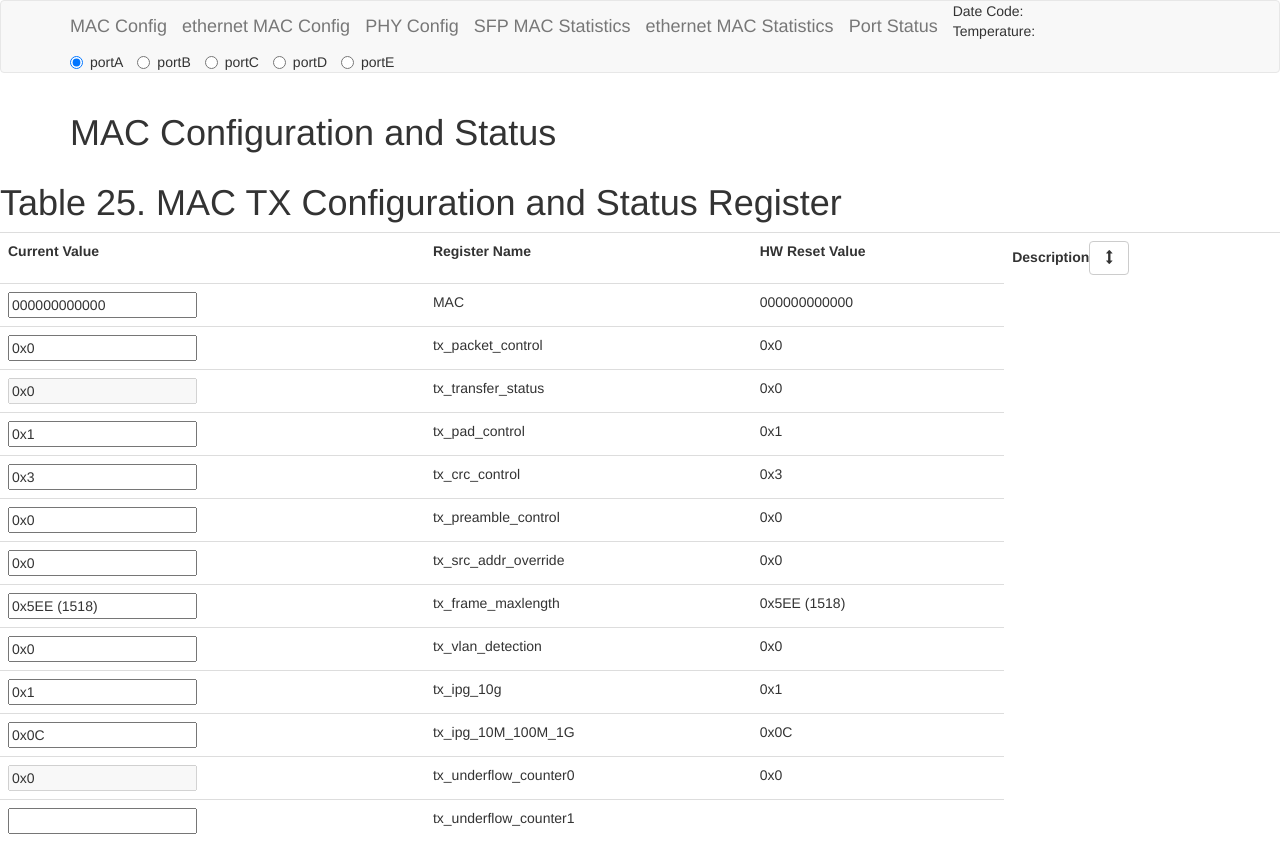
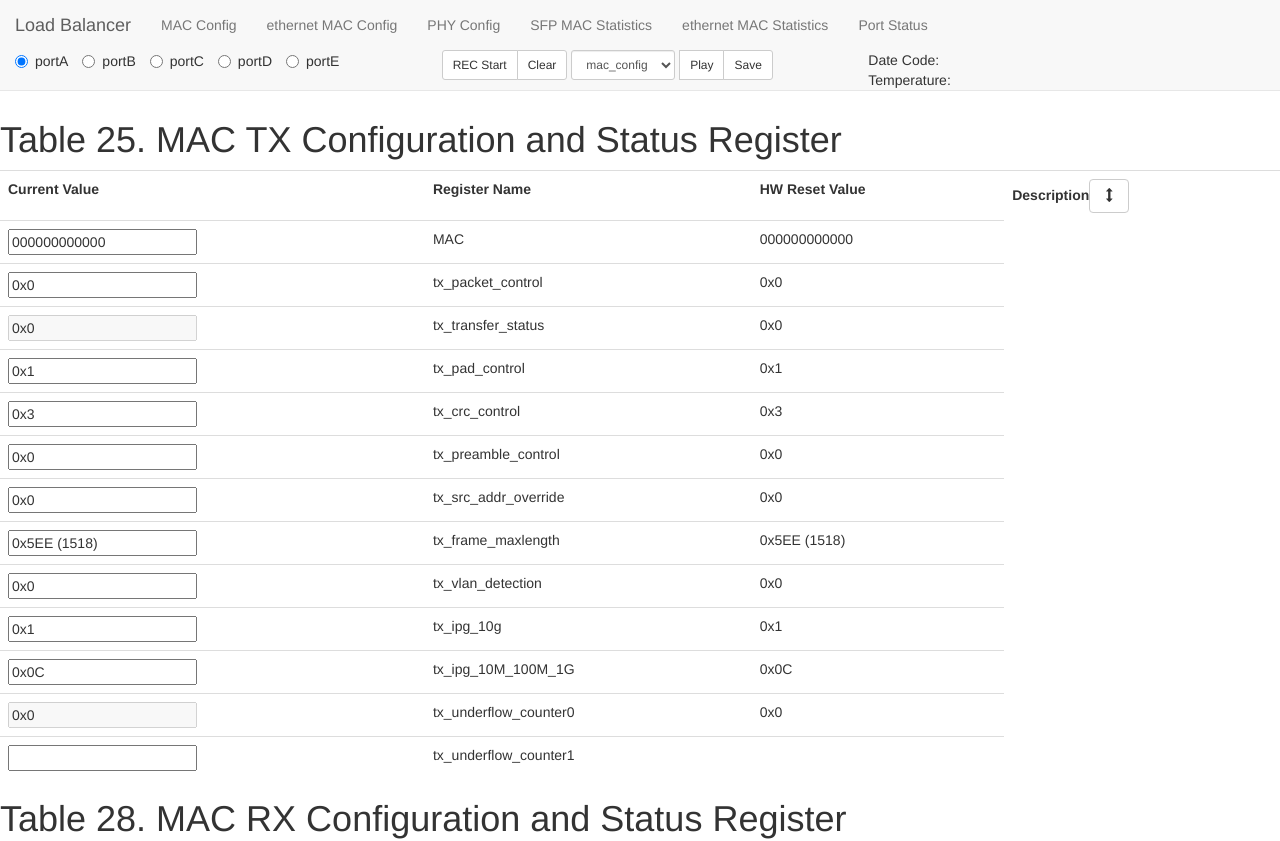
Before and after one commit to anoddone/lb_reg, a Flask app: page /mac_config in a window 1280 px wide. Shown: the top 841 px of the page. Run offline with Flask 2, Linux system fonts and the light colour scheme; parts of the project's set-up code (start-up, migrations or seed data) failed here and were passed over; some libraries are stand-ins or nearby versions.

Commit message:
Add macro controls. Moved js to one included script file.

```diff
--- /dev/null
+++ b/lb_reg/static/lbscript.js
@@ -0,0 +1,166 @@
+        var socket
+        var t0 = 0;
+        var t1 = 0;
+        var interval = 0;
+        var interval_timer = 0;
+
+        $(document).ready(function() {
+            var url = "http://" + document.domain + ":" + location.port;
+            console.log( url);
+            socket = io.connect(url + "/dd");
+            console.log("connected");
+            socket.emit("conn", [location.pathname.split('/').slice(-1)[0]])
+            $('td:nth-child(4)').toggle()
+
+            $(".reg_input").keydown(function(event){
+                console.log(event.which)
+                var id = $(this).attr("id")
+                var form_doc = document.getElementById(id).parentElement
+                if (event.which == 13) { // carrage return
+                    msg = [$(this).attr("id"),$(this).val(),location.pathname.split('/').slice(-1)[0]]
+                    socket.emit("memwrt", msg);
+                    form_doc.reset();
+                    return false
+                }
+                if (event.which == 27) { // escape
+                    msg = [$(this).attr("id"),"",location.pathname.split('/').slice(-1)[0]]
+                    socket.emit("memwrt", msg);
+                    form_doc.reset();
+                    return false
+                }
+             });
+
+            $("#play-btn").on('click',function(event) {
+                console.log($(this).attr("id"));
+                $(this).blur();
+                console.log($("#macrofile option:selected").val());
+                return true;
+            });
+            $("#save-btn").on('click',function(event) {
+                console.log($(this).attr("id"));
+                $(this).blur();
+                return true;
+            });
+            $("#clear-btn").on('click',function(event) {
+                console.log($(this).attr("id"));
+                $(this).blur();
+                return true;
+            });
+            $("#record-btn").on('click change',function(event) {
+                var cur_text = $(this).text();
+                if (cur_text.search("Start") < 0) {
+                    cur_text = cur_text.replace("Stop","Start");
+                } else {
+                    cur_text = cur_text.replace("Start","Stop");
+                }
+                $(this).text(cur_text)
+                $(this).blur();
+                return false;
+            });
+
+            $('#myForm input').on('change', function() {
+               var portname = ($('input[name=optradio]:checked', '#myForm').val());
+               console.log(portname)
+               socket.emit("port_select", [location.pathname.split('/').slice(-1)[0],portname])
+            });
+
+
+            $(".reg_input").focus(function(){
+                console.log("input")
+                var form_doc = document.getElementById($(this).attr("id")).parentElement
+                $(this).select()
+                })
+
+            $(".radio-inline").focus(function(){
+                console.log("radio_inline")
+                console.log($(this))
+                });
+
+            socket.on('update_table', function(msg) {
+                update_table(msg)
+                upd_interval()
+            });
+            function update_table( data ){
+                 var tbl_obj = JSON.parse(data)
+                for (label in tbl_obj) {
+                    document.getElementById(label).setAttribute('value',tbl_obj[label]);
+                    document.getElementById(label).reg_input = tbl_obj[label];
+
+               }
+            }
+            socket.on('update_system', function(msg) {
+                update_system(msg)
+            });
+           function update_system( data ){
+                 var tbl_obj = JSON.parse(data);
+                for (label in tbl_obj) {
+                    document.getElementById(label).innerHTML = tbl_obj[label];
+
+               }
+            }
+            socket.on('set_portname', function(msg) {
+                console.log(msg)
+                $('input[name=optradio][value=' + msg + ']').prop('checked', true);
+
+            });
+            socket.on('portstatus', function(port_obj) {
+                update_portstatus(port_obj);
+                upd_interval()
+            });
+
+            function upd_interval() {
+                if (interval > 0) {
+                    var t1 = performance.now();
+                    var diff=(t1-t0);
+                    console.log("Time "+ diff + "ms");
+                    console.log(interval + " " +(2*diff));
+                    if (2*diff > interval) {
+                        clearInterval(interval_timer)
+                        interval=(2*diff);
+                        console.log("new interval " + interval);
+                        start_interval_timer()
+                        }
+                }
+            };
+            function update_portstatus( data ){
+                 port_obj = JSON.parse(data)
+                for (portn in port_obj) {
+                    port = port_obj[portn]
+                    for (x in port) {
+                        document.getElementById(portn+x).innerHTML = port[x];
+                    }
+                }
+            }
+            socket.on('getval', function(msg) {
+                console.log("getval")
+                m = msg
+                console.log(m[0] + m[1]);
+                x = document.getElementById(m[0]).title = m[1];
+                console.log(x)
+            });
+
+            $(".hideclass").click(function(event) {
+                console.log("hideclass")
+                $('td:nth-child(4)').toggle()
+                return false
+            });
+            $("#file").change(function() {
+                console.log($(this));
+                console.log($(this).val())
+
+            });
+
+            $('#filelist').on('change', function() {
+                console.log($(this));
+                console.log($(this).val())
+               /* Remove all options from the select list */
+               $(this).empty();
+                var my_list = ['another.json', 'andanother.json', 'evenmore.json'];
+               /* Insert the new ones from the array above */
+               console.log(my_list)
+               for (x in my_list) {
+                    console.log(x)
+                   $(this).append('<option value="'+my_list[x]+'">'+my_list[x]+'</option>');
+               };
+            });
+       });
--- a/lb_reg/templates/base.html
+++ b/lb_reg/templates/base.html
@@ -2,54 +2,36 @@
 
 {% block styles %}
 {{super()}}
-<link rel="stylesheet"
-      href="{{url_for('.static', filename='stylsheet.css')}}">
+<link rel="stylesheet"  href="{{url_for('.static', filename='stylsheet.css')}}">
 {% endblock %}
 
 {% block title %}
     {% if title %}{{ title }}{% else %}Welcome to Microblog{% endif %}
 {% endblock %}
+
+
+
 {% block navbar %}
-    <nav class="navbar navbar-default" role="navigation">
-        <div class="container">
-            <div class="navbar-header">
-                <a class="navbar-brand" href="mac_config">MAC Config</a>
-            </div>
-            <div class="navbar-header">
-                <a class="navbar-brand" href="ethernet_mac_config">ethernet MAC Config</a>
-            </div>
-            <div class="navbar-header">
-                <a class="navbar-brand" href="phy_config">PHY Config</a>
-            </div>
-            <div class="navbar-header">
-                <a class="navbar-brand" href="mac_statistics">SFP MAC Statistics</a>
-            </div>
-            <div class="navbar-header">
-                <a class="navbar-brand" href="ethernet_mac_statistics">ethernet MAC Statistics</a>
-            </div>
-            <div class="navbar-header">
-                <a class="navbar-brand" href="status">Port Status</a>
-            </div>
-            <div class="container">
-                <table>
-                <tbody>
-                <tr>
-                <td>Date Code:&nbsp;</td>
-                <td  id="date_code">&nbsp;</td>
-                </tr>
-                <tr>
-                <td>Temperature:&nbsp;</td>
-                <td id="temperature">&nbsp;</td>
-                </tr>
-                </tbody>
-                </table>
+<nav class="navbar navbar-default navbar-fixed-top" role="navigation">
+  <div class="container-fluid">
+    <div class="navbar-header ">
+      <a class="navbar-brand" href="#">Load Balancer</a>
     </div>
 
+    <ul class="nav navbar-nav">
+      <li><a href="mac_config">MAC Config</a></li>
+      <li><a href="ethernet_mac_config">ethernet MAC Config</a></li>
+      <li><a href="phy_config">PHY Config</a></li>
+      <li><a href="mac_statistics">SFP MAC Statistics</a></li>
+      <li><a href="ethernet_mac_statistics">ethernet MAC Statistics</a></li>
+      <li><a href="status">Port Status</a></li>
+    </ul>
   </div>
 
-        <div class="container">
+<div class="container-fluid">
+  <div class="row">
+    <div class="col-sm-4">
       <form id="myForm" class="port_selection">
-          <form id="port_option" class="port_selection" >
         <label class="radio-inline">
           <input id="radio_button_A" type="radio" name="optradio" value="portA" checked>portA
         </label>
@@ -67,8 +49,54 @@
         </label>
       </form>
     </div>
+
+    <div class="col-sm-4"  >
+      <form class="form-inline" >
+        <div class="form-group">
+        <div class="btn-group btm-group-sm" >
+              <button type="button" class="btn btn-default btn-sm" id="record-btn" >REC Start</button>
+              <button type="button" class="btn btn-default btn-sm" id="clear-btn" >Clear</button>
+         </div
+        <div class="form-group">
+          <select class="form-control input-sm class="macro-grp" id="macrofile">
+            <option>mac_config</option>
+            <option>spf_config</option>
+            <option>working</option>
+          </select>
+            <div class="btn-group btm-group-sm">
+
+            <input type="file" id="browse" name="browse" style="display: none">
+
+            <button type="button" for="browse" class="btn btn-default btn-sm " id="play-btn" > Play</button>
+              <button type="button" class="btn btn-default btn-sm " id="save-btn" > Save</button>
+            </div>
+
+        </div>
+
+      </form>
+    </div>
+    <div class="col-sm-4"">
+        <table>
+        <tbody>
+            <tr>
+            <td>Date Code:&nbsp;</td>
+            <td  id="date_code">&nbsp;</td>
+            </tr>
+            <tr>
+            <td>Temperature:&nbsp;</td>
+            <td id="temperature">&nbsp;</td>
+            </tr>
+        </tbody>
+        </table>
+    </div>
+
+
+
+  </div>
+</div>
 </nav>
 
+<div class="container" style="margin-top:100px"></div>
 {% endblock %}
 <!-- Content Block -->
 {% block page_title %} {% endblock %}
--- a/lb_reg/templates/mac_config.html
+++ b/lb_reg/templates/mac_config.html
@@ -1,9 +1,5 @@
 {% extends "base.html" %}
 {% block content %}
-<div class="container">
-<h1>MAC Configuration and Status</h1>
-</div>
-
 <h1>Table 25.  MAC TX Configuration and Status Register</h1>
 <table class="table">
 <tbody>
@@ -1049,8 +1045,12 @@
 <br>nanosecond.
 <br>Bits 16 to 31reserved.</td
 ></tr>
-</tbody></table><script src="//code.jquery.com/jquery-3.3.1.min.js"></script>
+</tbody></table>
+<script src="//code.jquery.com/jquery-3.3.1.min.js"></script>
     <script type="text/javascript" src="//cdnjs.cloudflare.com/ajax/libs/socket.io/1.3.6/socket.io.min.js"></script>
+
+<script src="{{url_for('.static', filename='lbscript.js')}}"></script>
+<!--
     <script type="text/javascript">
         $(document).ready(function() {
             var url = "http://" + document.domain + ":" + location.port;
@@ -1082,6 +1082,44 @@
                 }
              });
 
+            $("#play-btn").on('click',function(event) {
+                console.log($(this).attr("id"));
+                $(this).blur();
+                console.log($("#macrofile option:selected").val());
+                return true;
+            });
+            $("#save-btn").on('click',function(event) {
+                console.log($(this).attr("id"));
+                $(this).blur();
+                return true;
+            });
+            $("#clear-btn").on('click',function(event) {
+                console.log($(this).attr("id"));
+                $(this).blur();
+                return true;
+            });
+            $("#record-btn").on('click change',function(event) {
+                var cur_text = $(this).text();
+//                console.log(cur_text)
+                if (cur_text.search("Start") < 0) {
+//                    console.log("not Start match")
+                    cur_text = cur_text.replace("Stop","Start");
+                } else {
+                    cur_text = cur_text.replace("Start","Stop");
+                }
+                $(this).text(cur_text)
+                $(this).blur();
+//                console.log($(this).text())
+                return false;
+            });
+
+            $('#myForm input').on('change', function() {
+               var portname = ($('input[name=optradio]:checked', '#myForm').val());
+               console.log(portname)
+               socket.emit("port_select", [location.pathname.split('/').slice(-1)[0],portname])
+            });
+
+
             $(".reg_input").focus(function(){
                 console.log("input")
                 var form_doc = document.getElementById($(this).attr("id")).parentElement
@@ -1092,13 +1130,6 @@
                 console.log("radio_inline")
                 console.log($(this))
                 });
-
-            $('#myForm input').on('change', function() {
-               var portname = ($('input[name=optradio]:checked', '#myForm').val());
-               console.log(portname)
-               socket.emit("port_select", [location.pathname.split('/').slice(-1)[0],portname])
-            });
-
 
             socket.on('update_table', function(msg) {
                 update_table(msg)
@@ -1125,10 +1156,59 @@
                 return false
             });
 
+            $("#file").change(function() {
+                console.log($(this));
+                console.log($(this).val())
+
+            });
+
+            $('#filelist').on('change', function() {
+                console.log($(this));
+                console.log($(this).val())
+               /* Remove all options from the select list */
+               $(this).empty();
+                var my_list = ['another.json', 'andanother.json', 'evenmore.json'];
+               /* Insert the new ones from the array above */
+               console.log(my_list)
+               for (x in my_list) {
+                    console.log(x)
+                   $(this).append('<option value="'+my_list[x]+'">'+my_list[x]+'</option>');
+//                       .set('text', value)
+//                       .inject($('#filelist'));
+               };
+            });
+
+            function update_portstatus( data ){
+                 port_obj = JSON.parse(data)
+                for (portn in port_obj) {
+                    port = port_obj[portn]
+                    for (x in port) {
+                        document.getElementById(portn+x).innerHTML = port[x];
+                    }
+                }
+            }
+
+            function update_table( data ){
+                 var tbl_obj = JSON.parse(data)
+                for (label in tbl_obj) {
+                    document.getElementById(label).setAttribute('value',tbl_obj[label]);
+                    document.getElementById(label).reg_input = tbl_obj[label];
+
+               }
+            }
+
+           function update_system( data ){
+                 var tbl_obj = JSON.parse(data);
+                for (label in tbl_obj) {
+                    document.getElementById(label).innerHTML = tbl_obj[label];
+
+               }
+            }
+
        });
     </script>
-
-
+<--
+<!--
 <script type="text/javascript">
     function update_portstatus( data ){
          port_obj = JSON.parse(data)
@@ -1158,6 +1238,6 @@
     }
 
 </script>
-
+-->
 
 {% endblock %}
--- a/lb_reg/templates/phy_config.html
+++ b/lb_reg/templates/phy_config.html
@@ -186,6 +186,10 @@
 ></tr>
 </tbody></table><script src="//code.jquery.com/jquery-3.3.1.min.js"></script>
     <script type="text/javascript" src="//cdnjs.cloudflare.com/ajax/libs/socket.io/1.3.6/socket.io.min.js"></script>
+
+<script src="{{url_for('.static', filename='lbscript.js')}}"></script>
+<!--
+
     <script type="text/javascript">
         $(document).ready(function() {
             var url = "http://" + document.domain + ":" + location.port;
@@ -295,6 +299,6 @@
     }
 
 </script>
-
+-->
 
 {% endblock %}
```
Also changed, not shown: lb_reg/app_flask.py (+12 -5 lines), lb_reg/templates/ethernet_mac_config.html (+19 -0 lines), lb_reg/templates/ethernet_mac_statistics.html (+19 -0 lines), lb_reg/templates/mac_statistics.html (+17 -0 lines), lb_reg/templates/status_table.html (+17 -3 lines), lb_reg/static/stylesheet.css (added). Lines whose indentation alone changed are shown as unchanged.
